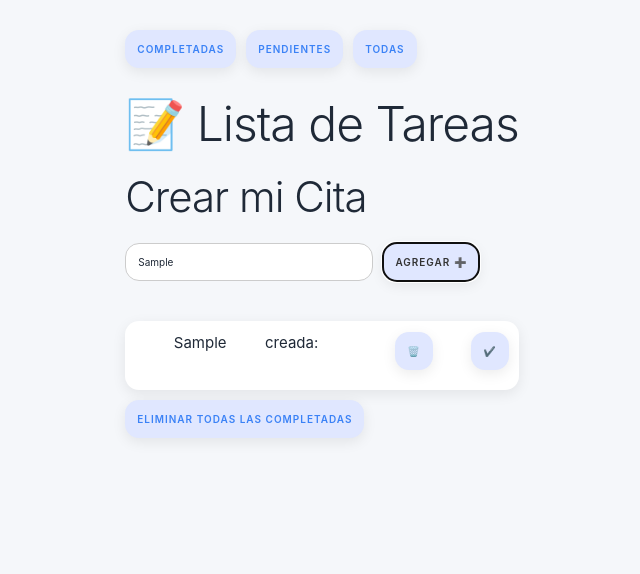
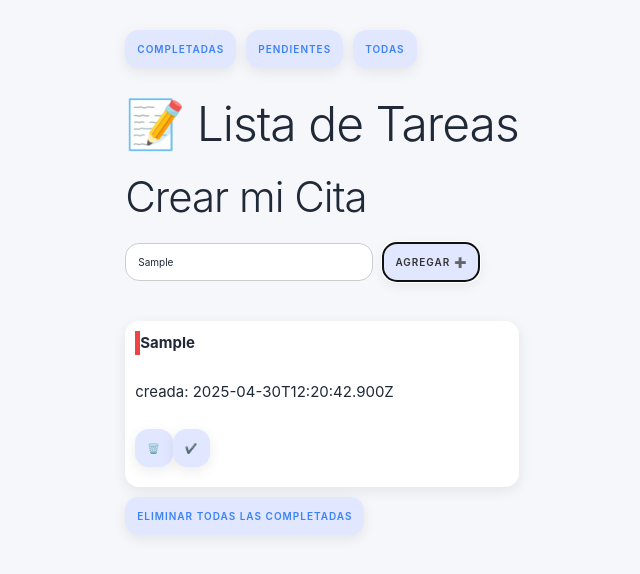
Before and after one commit to Lola-Nieto/EFSI-TP2React-TODO-List-pt2, a React (Vite) app: page / in a window 1280 px wide. Both pictures are taken after typing "Sample" into the empty fields and a click on the button "AGREGAR ➕". Shown: the top 574 px of the page, without its empty margins (318-958 px from the left). Built offline with nearby package versions, Linux system fonts and the light colour scheme.

Commit message:
4/06 10:15

```diff
--- a/src/App.jsx
+++ b/src/App.jsx
@@ -8,22 +8,12 @@ import Button from './assets/components/Button'
 
 function App() {
 
-  const [lista, setLista] = useState([]);
-    const [filtro, setFiltro] = useState("todas");
+  const [lista, setLista] = useState(() => {
+    const listaTareasJSON = localStorage.getItem("listaTareas");
+    return listaTareasJSON ? JSON.parse(listaTareasJSON) : [];
+  });
 
-
-//Cargo la lista de tareas
-  useEffect(() => {
-    const listaTareasJSON = localStorage.getItem("listaTareas");
-    const listaTareas = listaTareasJSON ? JSON.parse(listaTareasJSON) : [];
-    setLista(listaTareas);
-    console.log('listaTareas al cargarse: ', listaTareas);
-    console.log('lista luego de asignarle listaTareas: ', lista);
-
-  }
-
-, []); //[] pq es únicamente al crear el componente
-
+  const [filtro, setFiltro] = useState("todas");
 
     // Actualizar localStorage cuando cambia lista
   useEffect(() => {
--- a/src/assets/components/Form.jsx
+++ b/src/assets/components/Form.jsx
@@ -36,9 +36,13 @@ function Form(props) {
               ...formData, // Propaga todas las propiedades del objeto actual
               creadaMomento: new Date().toISOString()  // Actualiza solo la propiedad 'creadaMomento'
             });
+            const tareaConFecha = {
+              ...formData,
+              creadaMomento: new Date().toISOString(),
+            };
             console.log('formData.creadaMomento' + formData.creadaMomento)
 
-            props.onAgregarTarea(formData);
+            props.onAgregarTarea(tareaConFecha);
         }
         }
 
--- a/src/assets/components/Tarea.css
+++ b/src/assets/components/Tarea.css
@@ -7,6 +7,7 @@
 }
 .pendiente {
     font-weight: bold;
+    border-left: 5px solid var(--danger);
 }
 
 
@@ -16,8 +17,11 @@
     border-radius: var(--radius);
     box-shadow: var(--shadow);
     margin-bottom: 1rem;
-    display: flex;
-    justify-content: space-between;
-    align-items: center;
+
     transition: all var(--transition);
 }
+
+.botones{
+    display: flex;
+    align-items: center;
+}
--- a/src/assets/components/Tarea.jsx
+++ b/src/assets/components/Tarea.jsx
@@ -7,45 +7,19 @@ function Tarea({ tareaX, onEliminarTarea, onMarcarCompletada }) { //recibe tarea
   return (
     <>
       <div className="tarea">
-
-
-      <p className={tareaX.completada ? 'completada' : 'pendiente'}>
-
-      </p>
-
-        <p>{tareaX.texto}</p>
+        <p className={tareaX.completada ? 'completada' : 'pendiente'}>  {tareaX.texto} </p>
         <p> creada: <span>{tareaX.creadaMomento}</span> </p>
-        <p> {tareaX.completada && (
-          <>  completada: <span>{tareaX.completadaMomento}</span> </>
-        )} </p>
-
-      <Button texto="🗑️" type="button" className="u-full-width button-primary" onClick={onEliminarTarea} id =""/>
-      <Button texto="✔️" type="button" className="u-full-width button-primary" onClick={onMarcarCompletada} id =""/>
-
+        {tareaX.completada && (
+        <p>  completada: <span>{tareaX.completadaMomento}</span> </p>
+        )}
+        <div className='botones'>
+        <Button texto="🗑️" type="button" className="u-full-width button-primary" onClick={onEliminarTarea} id =""/>
+        <Button texto="✔️" type="button" className="u-full-width button-primary" onClick={onMarcarCompletada} id =""/>
+        </div>
       </div>
     </>
   )
 }
 
 
-/*
-return (
-  <>
-  {console.log('Lo que llega a cita:' + citaX)}
-  <div className = "cita" >
-
-
-  <p>Mascota: <span>{citaX.nombre}</span></p>
-    <p>Dueño: <span>{citaX.propietario}</span></p>
-    <p>Fecha: <span>{citaX.fecha}</span></p>
-    <p>Hora: <span>{citaX.hora}</span></p>
-    <p>Sintomas: <span>{citaX.sintomas}</span></p>
-    <button className="eliminar" onClick={onEliminarCita}>Eliminar ×</button>
-  </div>
-  </>
-)
-
-*/
-
-
 export default Tarea
```
Also changed, not shown: 1 other file (tests, documents, lock files or other folders).
